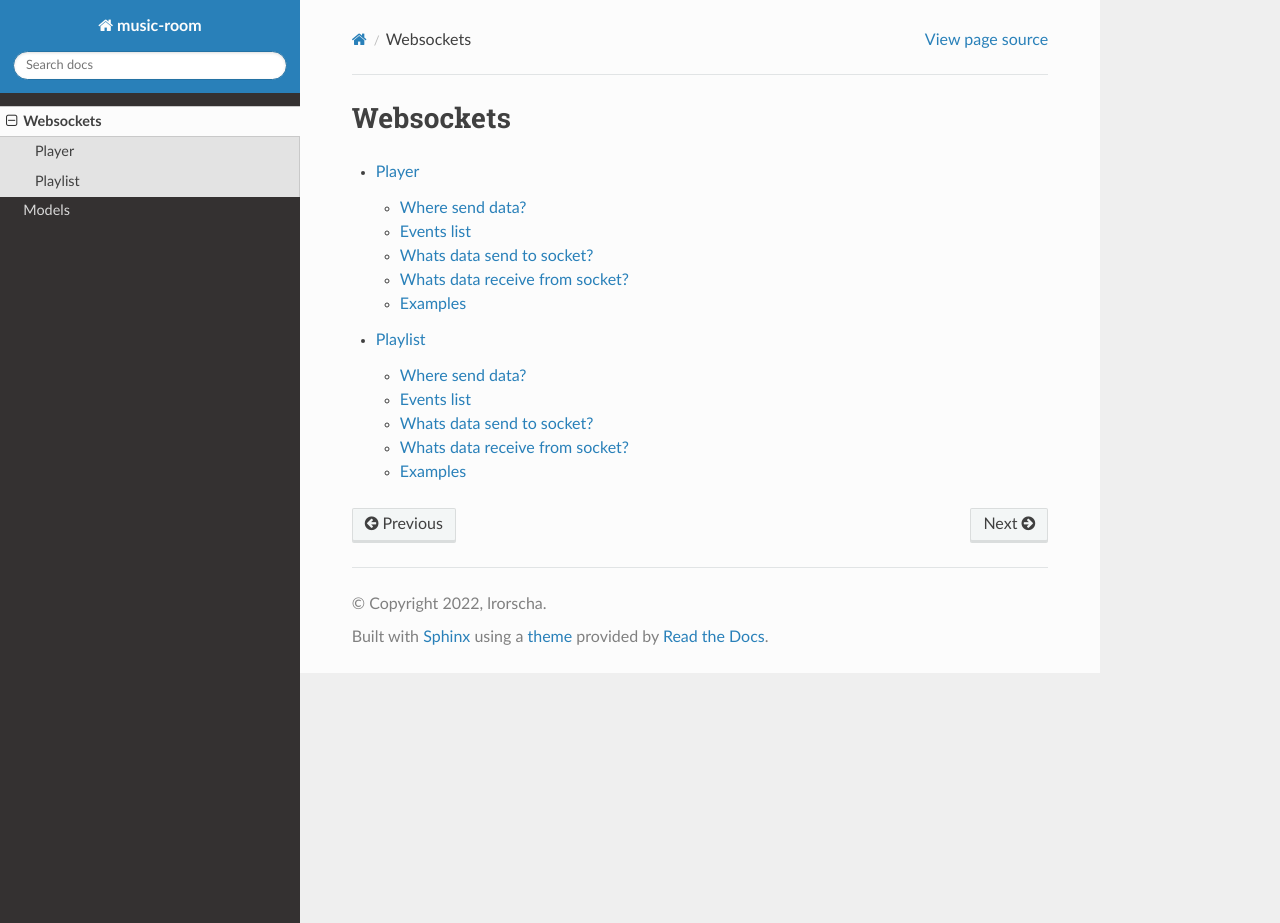
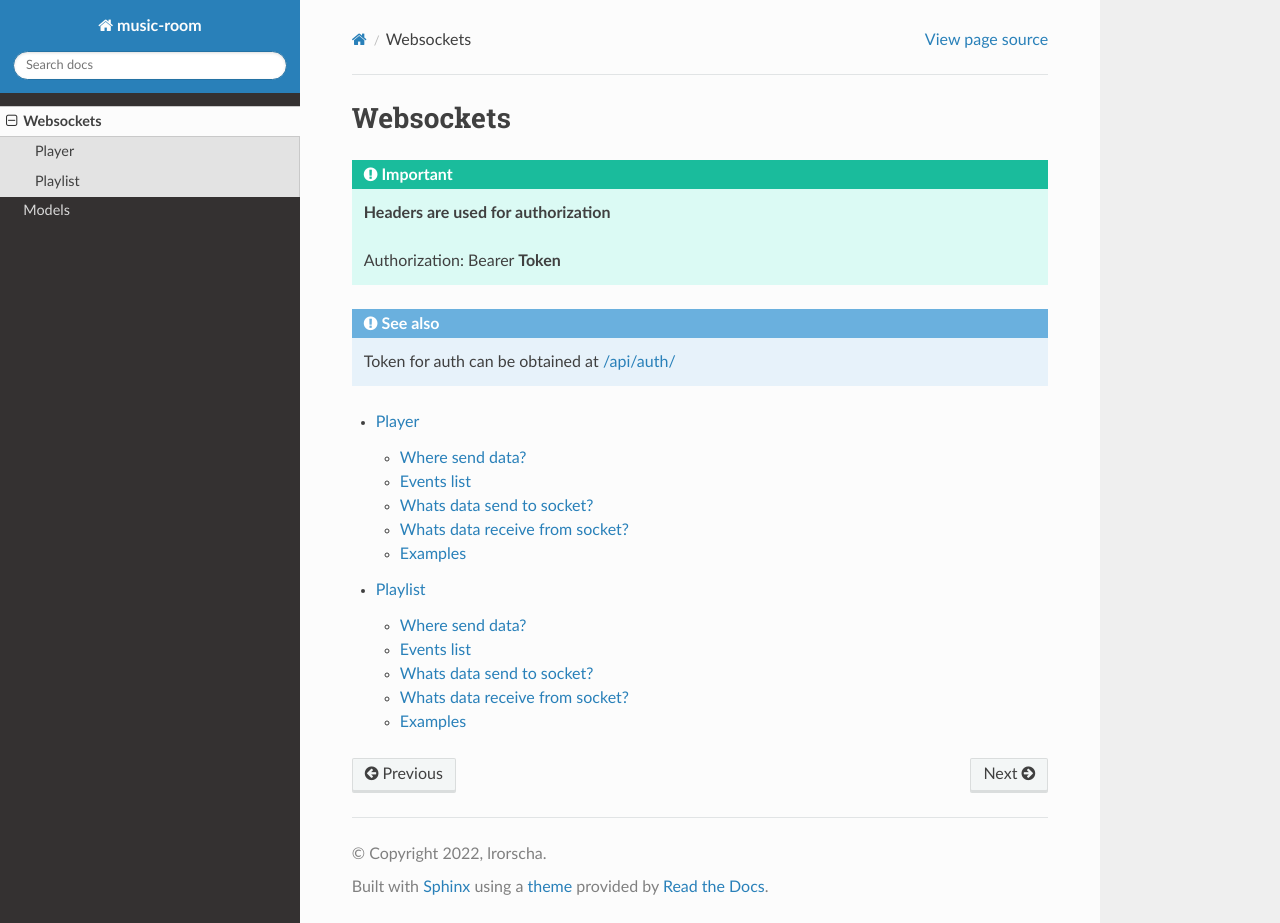
Before and after one commit to bigpe/Ecole42_MusicRoom, a Sphinx documentation site: the page built from backend/docs/source/websocket.rst, in a window 1280 px wide and 923 px high. Built offline with Sphinx 7.4.7 and the Read the Docs theme 2.0.0, drawn with Linux system fonts in a browser that asks for light colours.

Commit message:
Feature: WS Remark about auth (docs)

```diff
--- a/backend/docs/source/websocket.rst
+++ b/backend/docs/source/websocket.rst
@@ -1,5 +1,13 @@
 Websockets
 =========================================
+
+.. important::
+  **Headers are used for authorization**
+
+  Authorization: Bearer **Token**
+
+.. seealso::
+   Token for auth can be obtained at `</api/auth/>`_
 
 .. toctree::
    :maxdepth: 2
```
